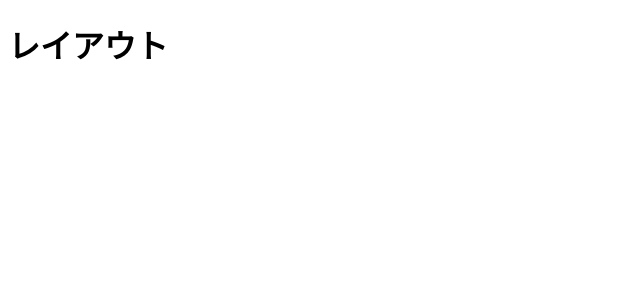
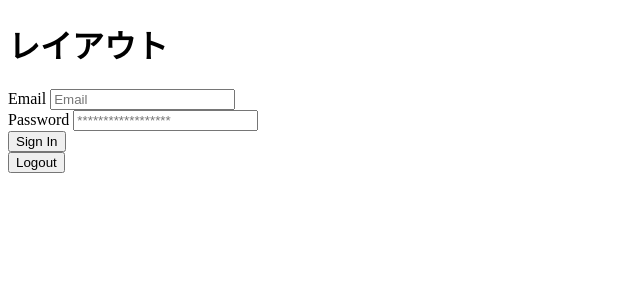
Before and after one commit to ryotaro-tenya0727/nuxt_basic, a Nuxt app: page /login in a window 1280 px wide. Before the commit this address had no page. Shown: the top 300 px of the page, without its empty margins (0-640 px from the left). Built offline with nearby package versions, Linux system fonts and the light colour scheme.

Commit message:
ADD: ログイン機能実装

```diff
--- a/pages/index.vue
+++ b/pages/index.vue
@@ -6,6 +6,8 @@
         {{ subTitle }}
       </h2>
       <NuxtLink to="/about"> About page </NuxtLink>
+      <br />
+      <NuxtLink to="/login"> Login page </NuxtLink>
       <br />
       <button @click="getSomething">タスク取得</button>
       <br />
--- /dev/null
+++ b/pages/login.vue
@@ -0,0 +1,63 @@
+<template>
+  <div>
+    <div>
+      <label for="email"> Email </label>
+      <input v-model="email" id="Email" type="text" placeholder="Email" />
+    </div>
+    <div>
+      <label for="password"> Password </label>
+      <input
+        v-model="password"
+        id="password"
+        type="password"
+        placeholder="******************"
+      />
+    </div>
+    <button @click="handleLogin()">Sign In</button>
+    <br />
+    <button @click="handleLogout()">Logout</button>
+  </div>
+</template>
+
+<script setup lang="ts">
+import { UserRepository } from '~/repositories/user';
+
+const email = ref<string>('');
+const password = ref<string>('');
+
+const handleLogin = async () => {
+  try {
+    await UserRepository.login(email.value, password.value)
+      .then((res) => {
+        if (res?.status === 200) {
+          console.log(res);
+        } else {
+          alert('メールアドレスかパスワードが間違っています。');
+        }
+      })
+      .catch(() => {
+        alert('ログインに失敗しました。');
+      });
+  } catch (error) {
+    console.error('Error fetching tasks:', error);
+  }
+};
+
+const handleLogout = async () => {
+  try {
+    await UserRepository.logout()
+      .then((res) => {
+        if (res?.status === 200) {
+          console.log(res);
+        } else {
+          alert('ログアウトに失敗しました。');
+        }
+      })
+      .catch(() => {
+        alert('ログアウトに失敗しました。');
+      });
+  } catch (error) {
+    console.error('Error fetching tasks:', error);
+  }
+};
+</script>
--- /dev/null
+++ b/repositories/user.ts
@@ -0,0 +1,83 @@
+import { type AxiosResponse, AxiosError } from 'axios';
+import axios from './axisoWrapper';
+
+export type User = {
+  allow_password_change: boolean;
+  email: string;
+  id: string;
+  image: string | null;
+  nickname: string;
+  provider: string;
+  uid: string;
+};
+
+type AuthHeaders = {
+  'access-token': string | null;
+  uid: string | null;
+  client: string | null;
+  expiry: string | null;
+  'Content-Type': string;
+};
+
+const getAuthDataFromStorage = (): AuthHeaders => {
+  return {
+    'access-token': localStorage.getItem('access-token'),
+    client: localStorage.getItem('client'),
+    expiry: localStorage.getItem('expiry'),
+    uid: localStorage.getItem('uid'),
+    'Content-Type': 'application/json',
+  };
+};
+
+const setAuthDataFromResponse = (authData: AuthHeaders): void => {
+  if (
+    authData['access-token'] &&
+    authData['client'] &&
+    authData['uid'] &&
+    authData['expiry']
+  ) {
+    localStorage.setItem('access-token', authData['access-token']);
+    localStorage.setItem('client', authData['client']);
+    localStorage.setItem('uid', authData['uid']);
+    localStorage.setItem('expiry', authData['expiry']);
+  }
+};
+
+const removeAuthDataFromStorage = (): void => {
+  localStorage.removeItem('access-token');
+  localStorage.removeItem('client');
+  localStorage.removeItem('uid');
+  localStorage.removeItem('expiry');
+};
+
+export const UserRepository = {
+  login: async (email: string, password: string) => {
+    return await axios
+      .post<User>('/auth/sign_in', { email, password })
+      .then((res: AxiosResponse<User>) => {
+        const authHeaders: AuthHeaders = {
+          'access-token': res.headers['access-token'],
+          uid: res.headers['uid'],
+          client: res.headers['client'],
+          expiry: res.headers['expiry'],
+          'Content-Type': 'application/json',
+        };
+        setAuthDataFromResponse(authHeaders);
+        return res;
+      })
+      .catch((err: AxiosError) => {
+        return err.response;
+      });
+  },
+  logout: async () => {
+    return await axios
+      .delete('/auth/sign_out', { headers: getAuthDataFromStorage() })
+      .then((res: AxiosResponse) => {
+        removeAuthDataFromStorage();
+        return res;
+      })
+      .catch((err: AxiosError) => {
+        return err.response;
+      });
+  },
+};
```
